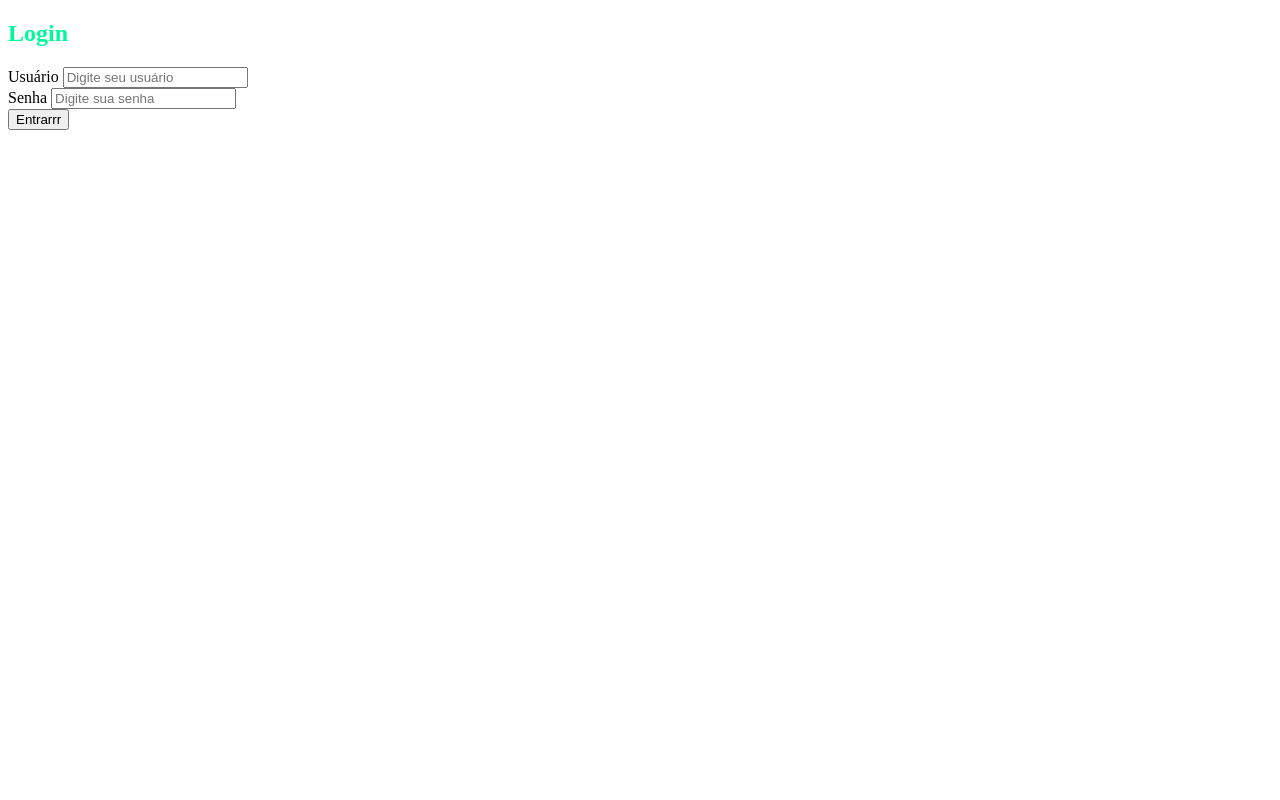
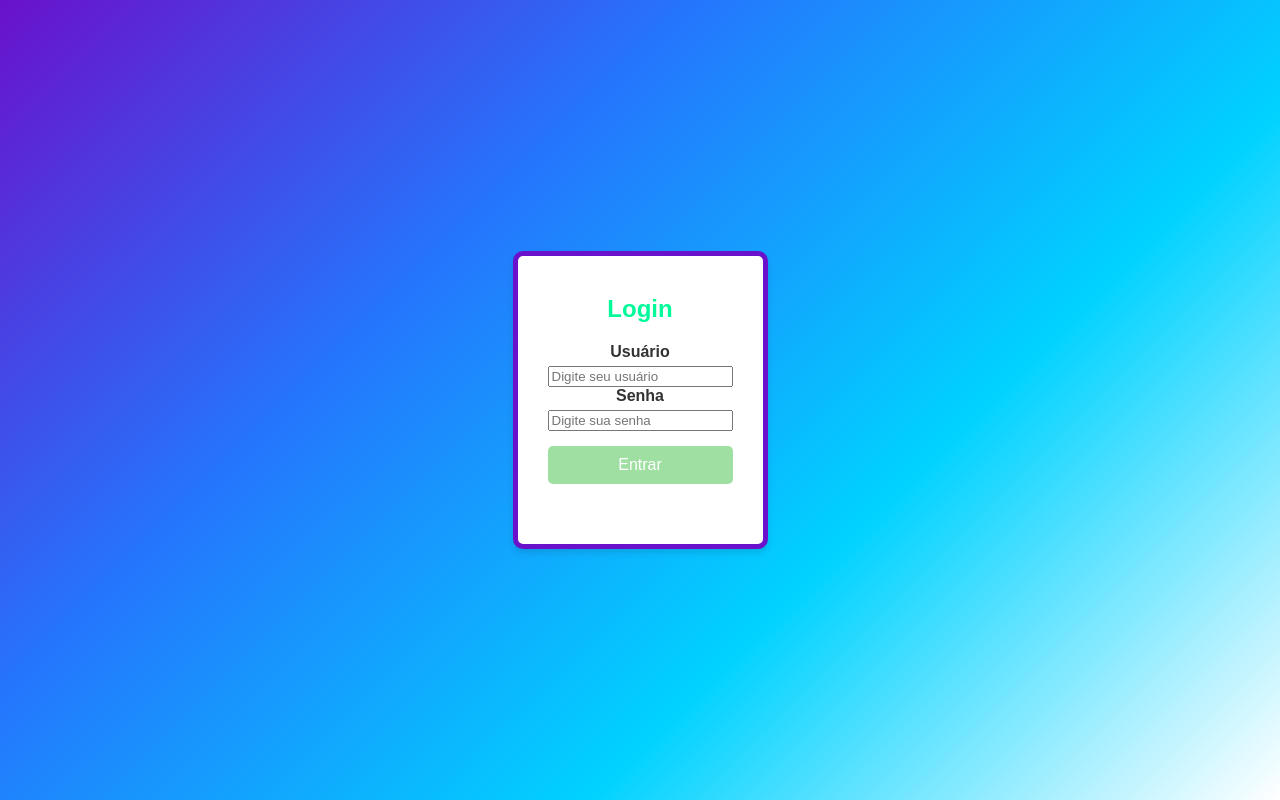
Before and after one commit to offspringui/web-login-1, a plain HTML site: page index.html in a window 1280 px wide. Drawn offline with Linux system fonts and the light colour scheme.

Commit message:
Adicionado BG Gradiente e Borda Roxa da caixa de Login

```diff
--- a/index.html
+++ b/index.html
@@ -9,6 +9,7 @@
 </head>
 <body>
 
+<div class="login-container">
     <div class="login-box">
         <h2>Login</h2>
         <form>
@@ -20,8 +21,9 @@
                 <label for="password">Senha</label>
                 <input type="password" id="password" name="password" placeholder="Digite sua senha" required>
             </div>
-        <button type="submit">Entrarrr</button>
+            <button type="submit">Entrar</button>
         </form>
+    </div>
 </div>
 
 </body>
--- a/styles.css
+++ b/styles.css
@@ -1,4 +1,142 @@
+/* Variáveis para facilitar ajustes futuros */
+:root {
+    --font-family: Arial, sans-serif;
+    --bg-color: #f3f4f6;
+    --container-bg: #ffffff;
+    --container-border: #ddd;
+    --text-color-main: #333; /* Alterado para melhorar o contraste */
+    --highlight-color: mediumspringgreen;
+    --button-bg: #a0dfa2;
+    --button-hover-bg: #5f8261;
+    --input-border: #ccc;
+    --shadow-color: rgba(0, 0, 0, 0.1);
+    --container-padding: 20px 30px;
+    --font-size: 16px;
+    --input-padding: 10px;
+    --input-radius: 5px;
+    --button-radius: 5px;
+}
 
+/* Aplicar `box-sizing` global */
+*,
+*::before,
+*::after {
+    box-sizing: border-box;
+}
+
+/* Estilo base */
+body {
+    margin: 0;
+    height: 100vh;
+    background: linear-gradient(135deg, #6a11cb, #2575fc, #00d2ff, #ffffff);
+    font-family: var(--font-family, Arial, sans-serif);
+    background-color: var(--bg-color, );
+    display: flex;
+    justify-content: center;
+    align-items: center;
+    height: 100vh;
+}
+
+/* Estilo genérico para caixas centralizadas */
+.centered-box {
+    display: flex;
+    justify-content: center;
+    align-items: center;
+    min-height: 100%; /* Alterado para consistência com o pai */
+}
+
+/* Caixa principal */
+.login-box {
+    background-color: var(--container-bg);
+    border: 5px solid #6a11cb;
+    border-radius: 10px;
+    padding: var(--container-padding);
+    box-shadow: 0px 4px 6px var(--shadow-color);
+    max-width: 400px;
+    width: 100%;
+    text-align: center;
+}
+
+/* Títulos */
 .login-box h2 {
-    color: mediumspringgreen;
+    color: var(--highlight-color);
+    margin-bottom: 20px;
 }
+
+/* Inputs e campos de entrada */
+.input-group {
+    margin-bottom: 15px;
+    text-align: left;
+}
+
+
+
+label {
+    display: block;
+    color: var(--text-color-main);
+    font-weight: bold;
+    margin-bottom: 5px;
+}
+
+.input-field {
+    width: 100%; /* Ajustado com o uso de `box-sizing: border-box` */
+    padding: var(--input-padding);
+    border: 1px solid var(--input-border);
+    border-radius: var(--input-radius);
+    font-size: 14px;
+}
+
+/* Hover e Focus nos campos de entrada */
+.input-field:hover {
+    border-color: var(--highlight-color); /* Indicação visual do hover */
+}
+
+.input-field:focus {
+    outline: 2px solid var(--highlight-color); /* Adicionado para foco */
+}
+
+/* Estilo para entradas inválidas */
+.input-field:invalid {
+    border-color: red; /* Exibição de erro */
+}
+
+/* Botão de enviar */
+button {
+    width: 100%;
+    padding: 10px;
+    border: none;
+    background-color: var(--button-bg);
+    color: white;
+    font-size: var(--font-size);
+    border-radius: var(--button-radius);
+    cursor: pointer;
+    transition: background-color 0.3s ease;
+    white-space: nowrap; /* Evitar quebra de texto */
+    overflow: hidden; /* Esconder texto extra */
+    text-overflow: ellipsis; /* Adicionar reticências se necessário */
+    margin-bottom: 40px;
+    margin-top: 15px;
+}
+
+button:hover {
+    background-color: var(--button-hover-bg);
+}
+
+button:focus {
+    outline: 2px solid var(--highlight-color); /* Adicionado para foco */
+}
+
+/* Para dispositivos menores */
+@media (max-width: 480px) {
+    .login-box {
+        padding: 15px 20px;
+    }
+
+    .input-field {
+        padding: 8px;
+    }
+
+    button {
+        font-size: 14px; /* Ajustar tamanho do texto para telas menores */
+    }
+}
```
Lines whose indentation alone changed are shown as unchanged.
